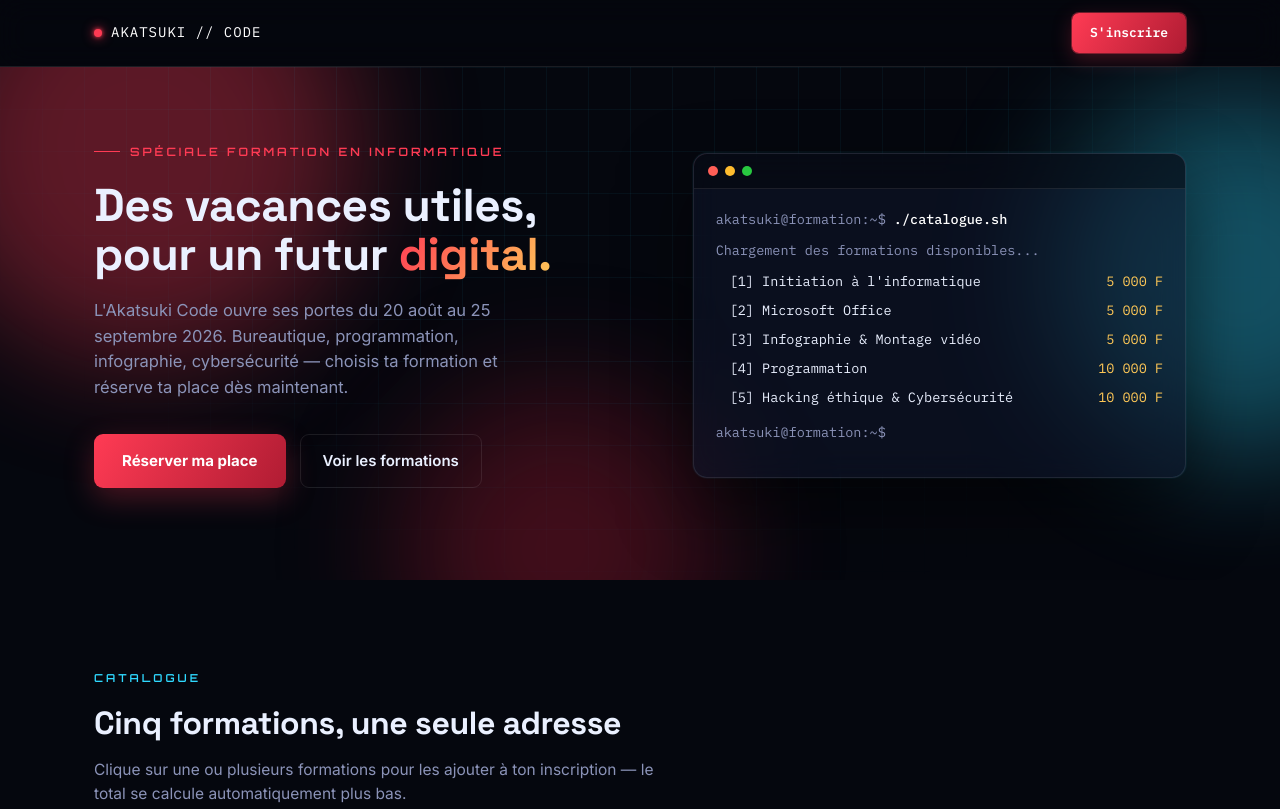
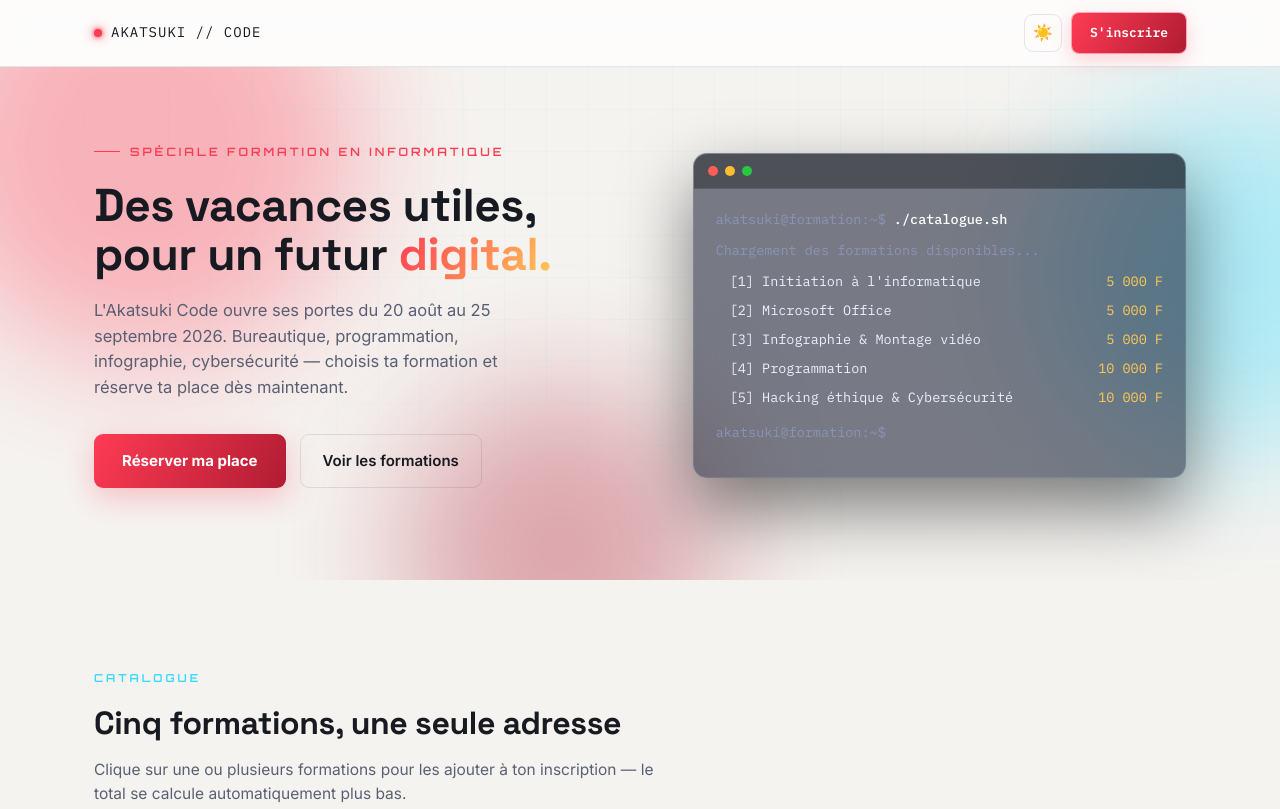
Before and after one commit to t2-sv/akatsuki-formation, a website: page public/index.html in a window 1280 px wide. Shown: the top 809 px of the page. Drawn offline with Linux system fonts and the light colour scheme.

Commit message:
Ajout theme clair/sombre

```diff
--- a/public/index.html
+++ b/public/index.html
@@ -10,6 +10,13 @@
 <meta property="og:image" content="https://akatsuki-formation.onrender.com/og-banner.png">
 <meta property="og:url" content="https://akatsuki-formation.onrender.com">
 <meta property="og:type" content="website">
+<script>
+(function(){
+  var saved = localStorage.getItem('akatsuki-theme');
+  var theme = saved || (window.matchMedia('(prefers-color-scheme: light)').matches ? 'light' : 'dark');
+  if(theme === 'light') document.documentElement.setAttribute('data-theme','light');
+})();
+</script>
 <style>
 @import url('https://fonts.googleapis.com/css2?family=Space+Grotesk:wght@500;600;700&family=Inter:wght@400;500;600;700&family=IBM+Plex+Mono:wght@400;500;600&family=Orbitron:wght@600;700&display=swap');
 
@@ -26,10 +33,21 @@
   --text:#EAF0FF;
   --muted:#8B93B8;
   --line:rgba(255,255,255,0.09);
+  --nav-bg:rgba(5,7,14,0.7);
   --font-display:'Space Grotesk', sans-serif;
   --font-accent:'Orbitron', sans-serif;
   --font-body:'Inter', sans-serif;
   --font-mono:'IBM Plex Mono', monospace;
+}
+:root[data-theme="light"]{
+  --void:#F5F3F0;
+  --panel:#FFFFFF;
+  --panel-2:#F0EEEA;
+  --glass:rgba(255,255,255,0.65);
+  --text:#181A22;
+  --muted:#5B5F73;
+  --line:rgba(20,20,30,0.10);
+  --nav-bg:rgba(255,255,255,0.75);
 }
 *{box-sizing:border-box; margin:0; padding:0;}
 html{scroll-behavior:smooth;}
@@ -86,11 +104,11 @@ a{color:inherit;}
 /* ---------- NAV ---------- */
 nav{
   position:sticky; top:0; z-index:60;
-  background:rgba(5,7,14,0.7); backdrop-filter:blur(14px); -webkit-backdrop-filter:blur(14px);
+  background:var(--nav-bg,rgba(5,7,14,0.7)); backdrop-filter:blur(14px); -webkit-backdrop-filter:blur(14px);
   border-bottom:1px solid var(--line);
 }
 nav .wrap{display:flex; align-items:center; justify-content:space-between; height:66px;}
-.logo{font-family:var(--font-mono); color:#fff; font-size:14px; letter-spacing:1px; display:flex; align-items:center; gap:9px;}
+.logo{font-family:var(--font-mono); color:var(--text); font-size:14px; letter-spacing:1px; display:flex; align-items:center; gap:9px;}
 .logo .dot{width:8px;height:8px;border-radius:50%; background:var(--crimson); box-shadow:0 0 12px var(--crimson), 0 0 4px var(--crimson); animation:pulseDot 2s ease-in-out infinite;}
 @keyframes pulseDot{0%,100%{opacity:1;} 50%{opacity:.35;}}
 .nav-cta{
@@ -101,6 +119,15 @@ nav .wrap{display:flex; align-items:center; justify-content:space-between; heigh
   transition:transform .18s ease, box-shadow .18s ease;
 }
 .nav-cta:hover{transform:translateY(-2px); box-shadow:0 0 0 1px rgba(255,59,84,0.6), 0 10px 26px rgba(255,59,84,0.4);}
+.theme-toggle{
+  width:38px; height:38px; border-radius:9px; border:1px solid var(--line);
+  background:transparent; color:var(--text); cursor:pointer; font-size:16px;
+  display:flex; align-items:center; justify-content:center;
+  transition:border-color .18s ease, transform .18s ease;
+  margin-right:10px;
+}
+.theme-toggle:hover{border-color:var(--cyan); transform:translateY(-1px);}
+.nav-right{display:flex; align-items:center;}
 
 /* ---------- HERO ---------- */
 header.hero{position:relative; padding:76px 0 92px; overflow:hidden;}
@@ -143,8 +170,8 @@ header.hero{position:relative; padding:76px 0 92px; overflow:hidden;}
 
 /* TERMINAL */
 .terminal{
-  background:var(--glass); backdrop-filter:blur(16px); -webkit-backdrop-filter:blur(16px);
-  border-radius:14px; border:1px solid var(--line); overflow:hidden;
+  background:rgba(15,22,45,0.55); backdrop-filter:blur(16px); -webkit-backdrop-filter:blur(16px);
+  border-radius:14px; border:1px solid rgba(255,255,255,0.09); overflow:hidden;
   box-shadow:0 30px 70px rgba(0,0,0,0.5), 0 0 0 1px rgba(47,217,255,0.06);
   position:relative;
 }
@@ -156,12 +183,12 @@ header.hero{position:relative; padding:76px 0 92px; overflow:hidden;}
 }
 @keyframes rotateBorder{to{--ang:360deg;}}
 @property --ang{ syntax:'<angle>'; inherits:false; initial-value:0deg; }
-.term-bar{display:flex; align-items:center; gap:7px; padding:12px 14px; background:rgba(0,0,0,0.35); border-bottom:1px solid var(--line); position:relative; z-index:1;}
+.term-bar{display:flex; align-items:center; gap:7px; padding:12px 14px; background:rgba(0,0,0,0.35); border-bottom:1px solid rgba(255,255,255,0.09); position:relative; z-index:1;}
 .term-dot{width:10px;height:10px;border-radius:50%;}
 .term-body{padding:20px 22px 24px; font-family:var(--font-mono); font-size:13.5px; color:var(--cyan); min-height:230px; position:relative; z-index:1;}
-.term-line{color:var(--muted); margin-bottom:10px;}
+.term-line{color:#8B93B8; margin-bottom:10px;}
 .term-line b{color:#fff; font-weight:500;}
-.term-list-item{display:flex; justify-content:space-between; align-items:baseline; gap:12px; color:var(--text); margin-bottom:8px; padding-left:14px; opacity:0; animation:typeIn .4s ease forwards;}
+.term-list-item{display:flex; justify-content:space-between; align-items:baseline; gap:12px; color:#EAF0FF; margin-bottom:8px; padding-left:14px; opacity:0; animation:typeIn .4s ease forwards;}
 .term-list-item span:first-child{flex:1; min-width:0;}
 .term-list-item .price{flex-shrink:0; white-space:nowrap;}
 .term-list-item:nth-child(1){animation-delay:1.3s;} .term-list-item:nth-child(2){animation-delay:1.5s;}
@@ -294,7 +321,7 @@ header.hero{position:relative; padding:76px 0 92px; overflow:hidden;}
 /* FOOTER */
 footer{background:var(--panel); border-top:1px solid var(--line); padding:48px 0 28px; position:relative;}
 .footer-grid{display:flex; flex-wrap:wrap; justify-content:space-between; gap:24px; padding-bottom:28px; border-bottom:1px solid var(--line);}
-.footer-tagline{font-family:var(--font-display); color:#fff; font-size:19px; font-weight:600; max-width:320px;}
+.footer-tagline{font-family:var(--font-display); color:var(--text); font-size:19px; font-weight:600; max-width:320px;}
 .contact-list{display:flex; flex-direction:column; gap:8px; font-size:14px; font-family:var(--font-mono); color:var(--muted);}
 .footer-bottom{padding-top:20px; display:flex; justify-content:space-between; flex-wrap:wrap; gap:10px; font-size:12.5px; color:var(--muted);}
 .admin-link{background:none; border:none; color:#4E577C; cursor:pointer; font-size:12px; font-family:var(--font-mono); text-decoration:underline;}
@@ -367,7 +394,10 @@ a:focus-visible, button:focus-visible, input:focus-visible{outline:2px solid var
 <nav>
   <div class="wrap">
     <div class="logo"><span class="dot"></span>AKATSUKI // CODE</div>
-    <a class="nav-cta" href="#form">S'inscrire</a>
+    <div class="nav-right">
+      <button class="theme-toggle" id="themeToggle" onclick="toggleTheme()" aria-label="Changer de thème" title="Changer de thème">🌙</button>
+      <a class="nav-cta" href="#form">S'inscrire</a>
+    </div>
   </div>
 </nav>
 
@@ -758,6 +788,25 @@ function exportCSV(){
 
 renderCourses();
 renderSummary();
+
+/* ---------- Thème sombre / clair ---------- */
+function updateThemeIcon(){
+  const isLight = document.documentElement.getAttribute('data-theme') === 'light';
+  document.getElementById('themeToggle').textContent = isLight ? '☀️' : '🌙';
+}
+function toggleTheme(){
+  const html = document.documentElement;
+  const isLight = html.getAttribute('data-theme') === 'light';
+  if(isLight){
+    html.removeAttribute('data-theme');
+    localStorage.setItem('akatsuki-theme','dark');
+  }else{
+    html.setAttribute('data-theme','light');
+    localStorage.setItem('akatsuki-theme','light');
+  }
+  updateThemeIcon();
+}
+updateThemeIcon();
 </script>
 
 </body>
```
